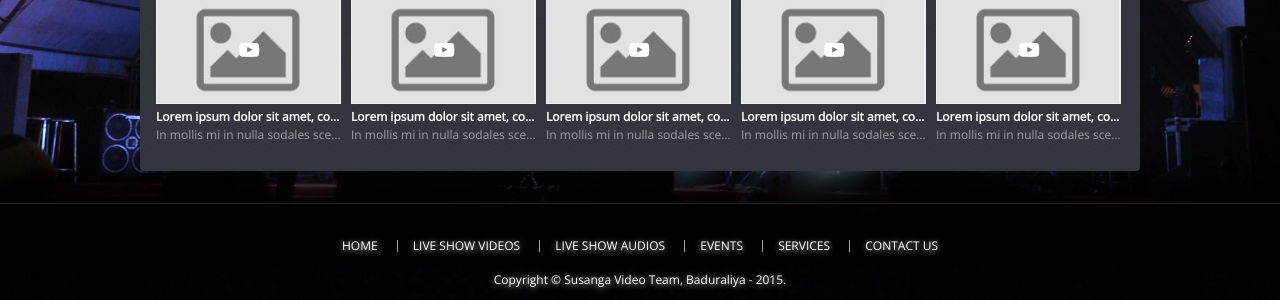
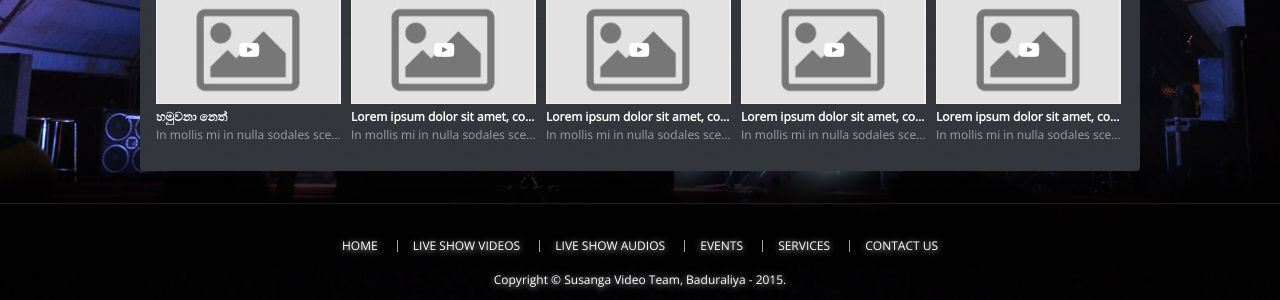
Before and after one commit to susanga/susanga.github.io, a Jekyll site: the page built from index.html, in a window 1280 px wide. Shown: the part 632-932 px from the top of the page. Built offline with Jekyll 4.4.1, drawn with Linux system fonts in a browser that asks for light colours; nearby versions of some CDN libraries; the list of posts is cut into pages by our own code.

Commit message:
Update featured-videos.json

```diff
--- a/_data/featured-videos.json
+++ b/_data/featured-videos.json
@@ -1,6 +1,6 @@
 [
   {
-    "title": "Lorem ipsum dolor sit amet, consectetur adipiscing elit.",
+    "title": "හමුවනා නෙත් ",
     "summary": "In mollis mi in nulla sodales scelerisque placerat sit amet eros.",
     "href": "#",
     "tumbnail": "187x113.jpg"
```
